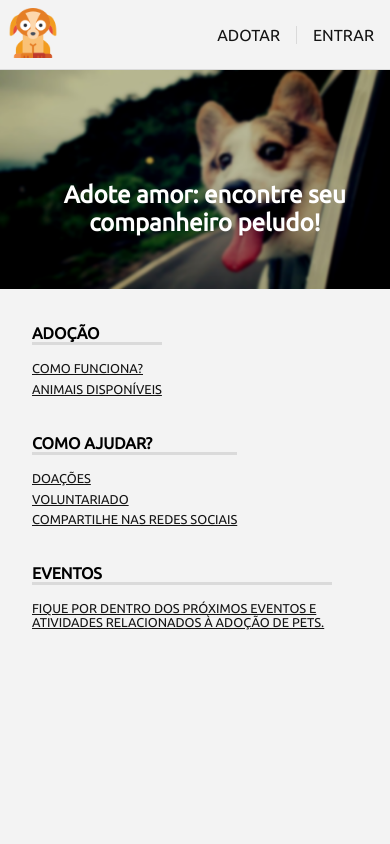
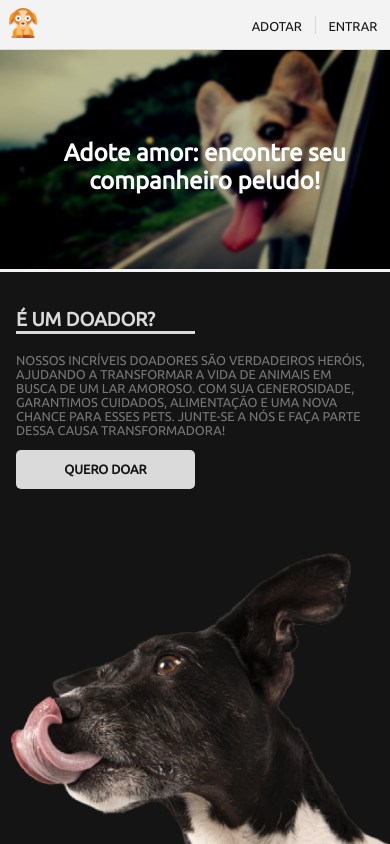
Before and after one commit to doguebart/getApet, a React (Vite) app in the folder frontend/get-a-pet/: page / in a window 390 px wide. Shown: the top 844 px of the page. Built offline with nearby package versions, Linux system fonts and the light colour scheme.

Commit message:
creating donor section and applying responsiviness

```diff
--- a/frontend/get-a-pet/src/components/layout/footer/styles.js
+++ b/frontend/get-a-pet/src/components/layout/footer/styles.js
@@ -40,6 +40,24 @@ export const Container = styled.div`
       margin: 1em;
 
       h2 {
+        font-size: 1.2rem;
+        margin-bottom: 1em;
+      }
+
+      a {
+        font-size: 1rem;
+      }
+    }
+  }
+
+  @media screen and (max-width: 900px) {
+    flex-wrap: wrap;
+    justify-content: space-between;
+
+    .footer-column {
+      margin: 1em;
+
+      h2 {
         font-size: 1rem;
         margin-bottom: 1em;
       }
--- a/frontend/get-a-pet/src/components/layout/navBar/styles.js
+++ b/frontend/get-a-pet/src/components/layout/navBar/styles.js
@@ -53,4 +53,41 @@ export const Container = styled.div`
       }
     }
   }
+
+  @media screen and (max-width: 1024px) {
+    .nav {
+      .adopt {
+        a {
+          font-size: 1.1rem;
+        }
+      }
+
+      .login {
+        a {
+          font-size: 1.1rem;
+        }
+      }
+    }
+  }
+
+  @media screen and (max-width: 900px) {
+    .brand img {
+      width: 30px;
+      height: 30px;
+    }
+
+    .nav {
+      .adopt {
+        a {
+          font-size: 0.8rem;
+        }
+      }
+
+      .login {
+        a {
+          font-size: 0.8rem;
+        }
+      }
+    }
+  }
 `;
--- a/frontend/get-a-pet/src/screens/home/index.jsx
+++ b/frontend/get-a-pet/src/screens/home/index.jsx
@@ -1,16 +1,34 @@
 import React from "react";
 import { Container } from "./styles";
+import { Link } from "react-router-dom";
 
+import dog from "../../assets/image/dog.png";
 import bgImage from "../../assets/image/Rectangle.png";
 
 function Home() {
   return (
     <Container>
-      <section className="Section-1">
+      <section className="section-1">
         <div className="background-image">
           <img src={bgImage} alt="Dog image" />
         </div>
         <h1>Adote amor: encontre seu companheiro peludo!</h1>
+      </section>
+      <section className="section-3">
+        <div className="content-container">
+          <h2>É UM DOADOR?</h2>
+          <p>
+            Nossos incríveis doadores são verdadeiros heróis, ajudando a
+            transformar a vida de animais em busca de um lar amoroso. Com sua
+            generosidade, garantimos cuidados, alimentação e uma nova chance
+            para esses pets. Junte-se a nós e faça parte dessa causa
+            transformadora!
+          </p>
+          <Link to="/">QUERO DOAR</Link>
+        </div>
+        <div className="image-container">
+          <img src={dog} alt="dog image" />
+        </div>
       </section>
     </Container>
   );
--- a/frontend/get-a-pet/src/screens/home/styles.js
+++ b/frontend/get-a-pet/src/screens/home/styles.js
@@ -7,7 +7,7 @@ export const Container = styled.div`
   flex-direction: column;
   align-items: center;
 
-  .Section-1 {
+  .section-1 {
     position: relative;
     max-width: 100%;
     height: 100%;
@@ -15,7 +15,7 @@ export const Container = styled.div`
     h1 {
       z-index: 1;
       position: absolute;
-      top: 50%;
+      top: 40%;
       left: 5%;
       text-align: center;
       font-size: 5rem;
@@ -31,15 +31,105 @@ export const Container = styled.div`
     }
   }
 
+  .section-3 {
+    width: 100%;
+    display: flex;
+    align-items: center;
+    justify-content: space-between;
+    padding: 0;
+    background-color: #141414;
+
+    .content-container {
+      width: 30%;
+      padding: 1em;
+      display: flex;
+      flex-direction: column;
+
+      h2 {
+        width: 40%;
+        color: #dadada;
+        border-bottom: 3px solid #dadada;
+        margin-bottom: 1em;
+      }
+
+      p {
+        text-transform: uppercase;
+        color: #dadada;
+        opacity: 50%;
+        font-weight: 500;
+        font-size: 1.2rem;
+        margin-bottom: 1em;
+      }
+
+      a {
+        width: 30%;
+        padding: 1em;
+        border-radius: 5px;
+        text-align: center;
+        text-decoration: none;
+        font-weight: 600;
+        color: #141414;
+        background-color: #dadada;
+      }
+
+      a:hover {
+        opacity: 70%;
+        transition: 0.2s;
+      }
+    }
+  }
+
   @media screen and (max-width: 1024px) {
-    .Section-1 h1 {
+    .section-1 h1 {
       font-size: 3rem;
+    }
+
+    .section-3 {
+      .content-container {
+        width: 100%;
+
+        h2 {
+          width: 40%;
+          font-size: 1.5rem;
+        }
+      }
     }
   }
 
   @media screen and (max-width: 900px) {
-    .Section-1 h1 {
+    .section-1 h1 {
       font-size: 1.5rem;
+    }
+
+    .section-3 {
+      flex-wrap: wrap;
+
+      .content-container {
+        width: 100%;
+
+        h2 {
+          width: 50%;
+          font-size: 1.2rem;
+          margin-top: 1em;
+        }
+
+        p {
+          font-size: 0.8rem;
+        }
+
+        a {
+          width: 50%;
+          font-size: 0.8rem;
+        }
+      }
+
+      .image-container {
+        width: 100%;
+
+        img {
+          width: 100%;
+        }
+      }
     }
   }
 `;
```
Also changed, not shown: frontend/get-a-pet/src/assets/image/dog.png (added).
